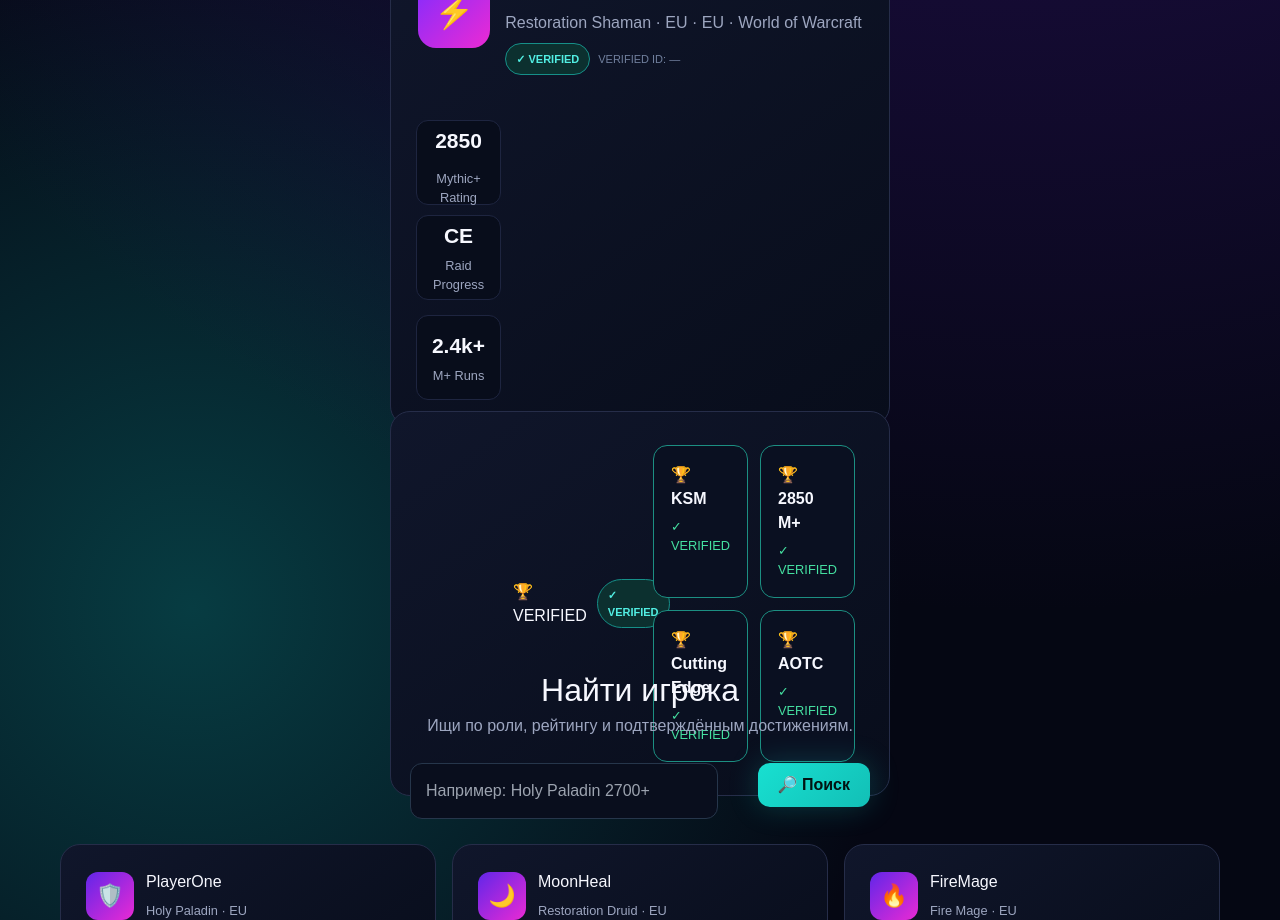
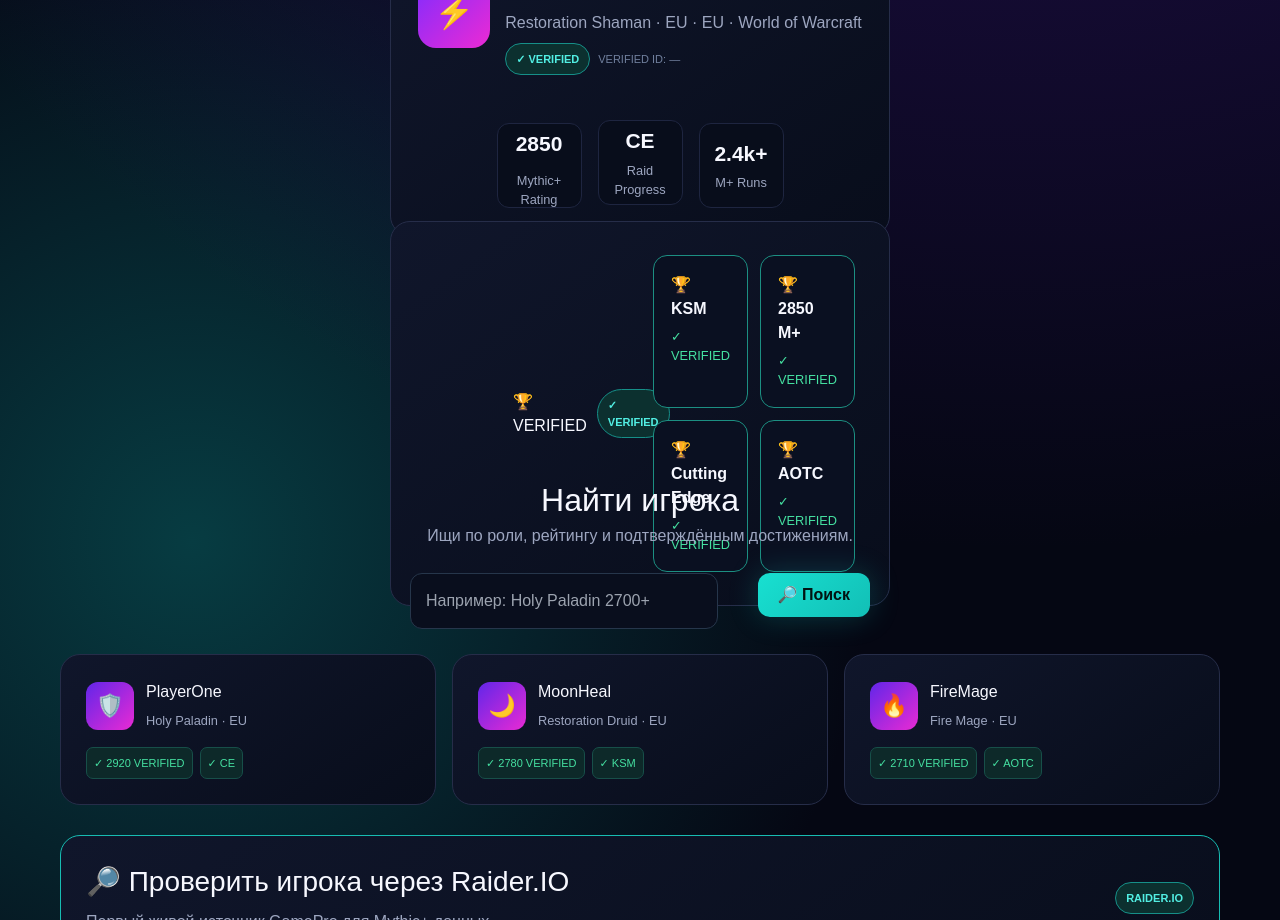
Before and after one commit to vesttrading/gamepro-market, a Next.js app: page / in a window 1280 px wide. Shown: the part 800-1720 px from the top of the page. Built offline with nearby package versions, Linux system fonts and the light colour scheme; no server answers.

Commit message:
Refactor passport grid styles for card layout
Updated CSS styles for the passport grid layout to ensure three cards are displayed in a row with proper alignment and spacing.

```diff
--- a/app/globals.css
+++ b/app/globals.css
@@ -122,26 +122,25 @@
     box-sizing: border-box !important;
 }
 
-/* Перебиваем вертикальный столбик и выстраиваем ТРИ карточки горизонтально */
-#passport .grid2 > div:first-child > div:last-child {
+/* Полный сброс вертикального контейнера в паспорте */
+#passport div[class*="grid"] > div:first-child > div:last-child {
     display: flex !important;
-    flex-direction: row !important; /* Меняем column на row (в ряд) */
-    align-items: center !important; /* Центрируем карточки по вертикали */
-    justify-content: center !important; /* Центрируем карточки по горизонтали */
-    gap: 16px !important; /* Делаем красивый отступ между ними */
+    flex-direction: row !important; /* Намертво заставляем встать в ряд */
+    align-items: center !important;
+    justify-content: center !important;
+    gap: 16px !important;
     width: 100% !important;
-    text-align: center !important;
 }
 
-/* Настройки для самих трех карточек внутри этого контейнера */
-#passport .grid2 > div:first-child > div:last-child > div,
-#passport .grid2 > div:first-child > div:last-child > a {
+/* Принудительная настройка для самих карточек, чтобы они не растягивались */
+#passport div[class*="grid"] > div:first-child > div:last-child > div,
+#passport div[class*="grid"] > div:first-child > div:last-child > a {
     display: flex !important;
-    flex-direction: column !important; /* Текст внутри самой карточки пусть будет в столбик */
+    flex-direction: column !important; /* Текст внутри карточки оставляем столбиком */
     align-items: center !important;
     justify-content: center !important;
     width: auto !important;
-    flex: 1 !important; /* Чтобы карточки были одинаковой ширины */
+    flex: 1 !important;
 }
 
 /* 3. Блок с НИЖНИМИ карточками ачивок — строго в ОДНУ СТРОКУ */
```
